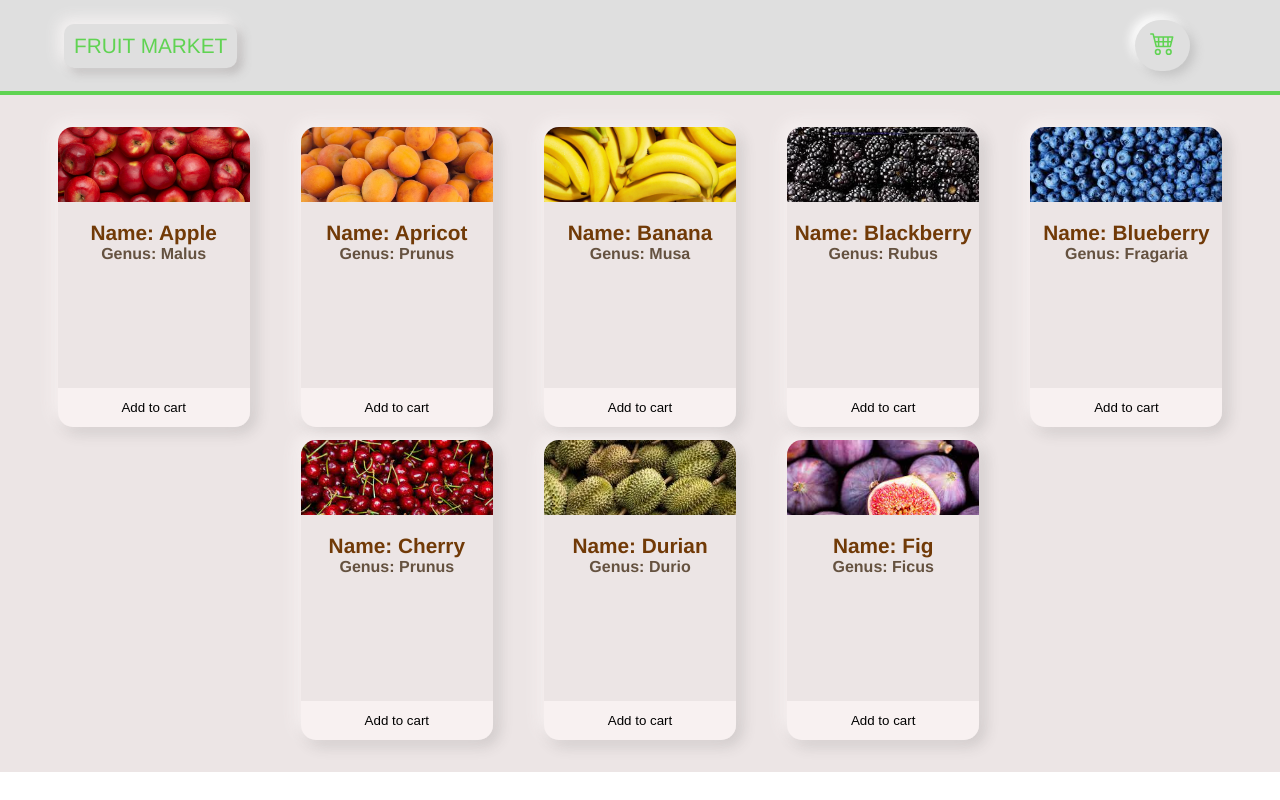
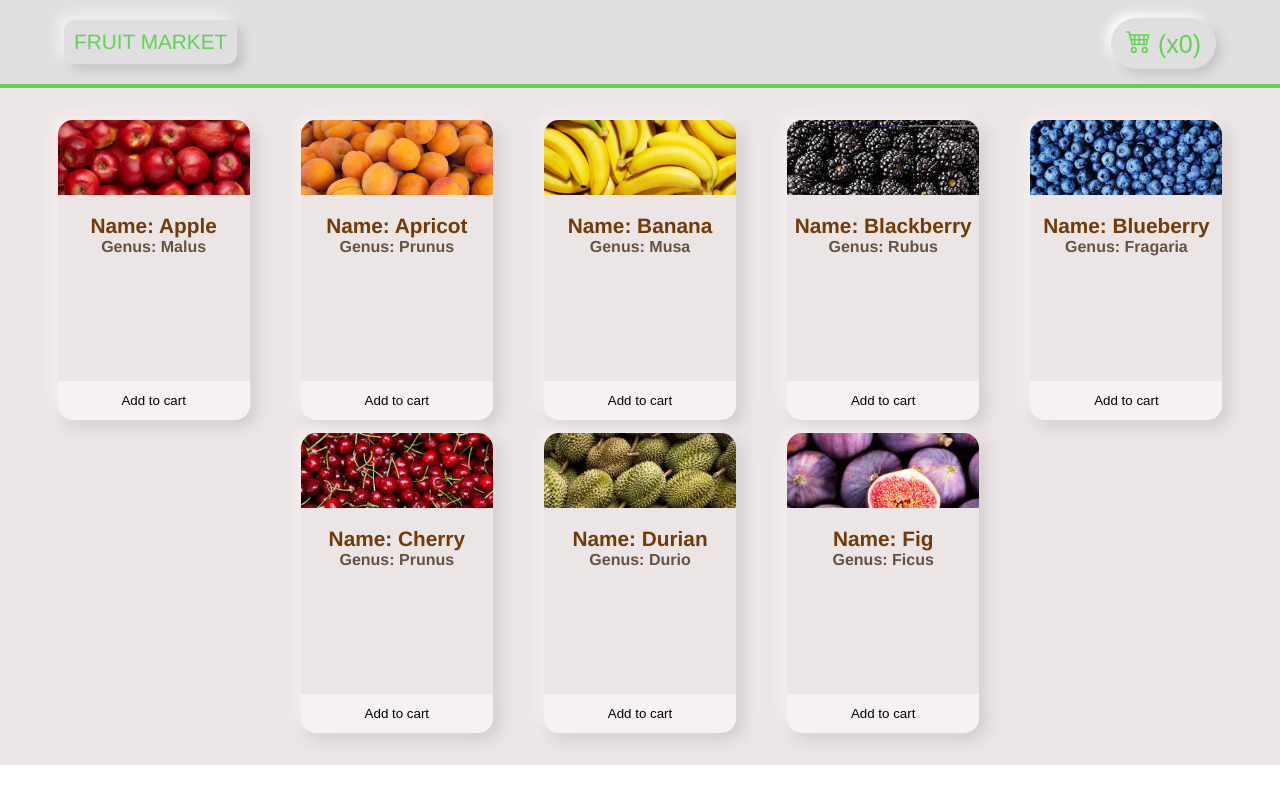
Before and after one commit to viniciusIrikawa/Hortifruti, a React (Create React App) app: page / in a window 1280 px wide. Built offline with nearby package versions, Linux system fonts and the light colour scheme.

Commit message:
AddProduct function  and item counter

```diff
--- a/src/App.js
+++ b/src/App.js
@@ -1,20 +1,13 @@
 import MenuHeader from './components/MenuHeader';
 import Card from './components/Card';
-import Cart from './components/Cart';
 import './App.css';
-import { useState } from 'react';
 
 function App() {
-
-  const [cartItems, setCartItems] = useState([])
-
 
   return (
     <div>
       <MenuHeader/>
       <Card/>
-      {/* <Cart cartItems={cartItems}/> */}
-
     </div>
   );
 }
--- a/src/components/Card.css
+++ b/src/components/Card.css
@@ -52,13 +52,15 @@ main{
     align-items: center;
     margin-top: 10%;
 }
-button{
+.btn-add{
     background-color: rgb(248, 241, 241);
     position: absolute;
     bottom: 0;
     width: 100%;
     border: none;
     height: 13%;
+    cursor: pointer;
+    outline: none;
 }
 @media screen and (min-width: 768px){
     main{
--- a/src/components/Card.js
+++ b/src/components/Card.js
@@ -1,8 +1,10 @@
 import React, {useState, useEffect} from 'react';
+import {BsCart4} from 'react-icons/bs';
 import './Card.css'
 
 function Card(){
   const [product, setProduct] = useState([])
+  const [cartItems, setCartItems] = useState([])
 
   useEffect(() => {
       fetch('./products.json')
@@ -11,8 +13,13 @@ function Card(){
 
   })
 
+  const addProduct = (product) => {
+    setCartItems([...cartItems, product])
+  }
+
     return(
         <main>
+            <button className='cart' type='button'>  <BsCart4/> (x{cartItems.length})</button>
             {product.map(item =>
                 <div className="cardProduct" key={item.id}>
                     <div className='image-fruit'>
@@ -22,7 +29,7 @@ function Card(){
                         <h1 className="card-name"> Name: {item.name} </h1>
                         <h3 className="card-genus"> Genus: {item.genus} </h3>
                     </div>
-                    <button> Add to cart </button>
+                    <button className='btn-add' onClick={() => addProduct(product)}> Add to cart </button>
                 </div>
             )}
         </main>
--- a/src/components/MenuHeader.css
+++ b/src/components/MenuHeader.css
@@ -5,6 +5,7 @@ header{
     justify-content: space-between;
     align-items: center;
     border-bottom: 4px solid #60d352;
+    position: relative;
 }
 
 header a{
@@ -16,10 +17,15 @@ header a{
     font-family: 'Franklin Gothic Medium', 'Arial Narrow', Arial, sans-serif;
     border-radius: 10px;
     box-shadow: -5px -5px 15px rgb(247, 244, 244),
-    5px 5px 10px rgba(182, 178, 178, 0.843)}
+    5px 5px 10px rgba(182, 178, 178, 0.843)
+}
 
 .cart{
-    margin: 0 7% 0 0;
+    outline: none;
+    position: absolute;
+    top: 2.2vh;
+    right: 5%;
+    /* margin: 0 10% 0 0; */
     color: #60d352;
     padding: 10px 15px;
     background-color: #dfdfdf ;
@@ -28,12 +34,5 @@ header a{
     box-shadow: 5px 5px 10px #c3c3c3f0,
     -5px -5px 10px #fcfcfc;
     cursor: pointer;
+    border: none;
 }
-
-@media screen and (min-width: 768px){
-    img{
-        width: 10%;
-        margin: 0 0 0 3%;
-    }
-
-}
--- a/src/components/MenuHeader.js
+++ b/src/components/MenuHeader.js
@@ -1,12 +1,11 @@
+import {BsCart4} from 'react-icons/bs';
 import './MenuHeader.css'
-import {BsCart4} from 'react-icons/bs';
 
 function MenuHeader(){
     return(
         <header>
-                {/* <img className="logo" src={logo} alt="" /> */}
                 <a href='#'> FRUIT MARKET </a>
-                <h1 className="cart"><BsCart4/> </h1>
+                {/* <button className='cart' type='button'>  <BsCart4/> </button> */}
         </header>
 
 
```
